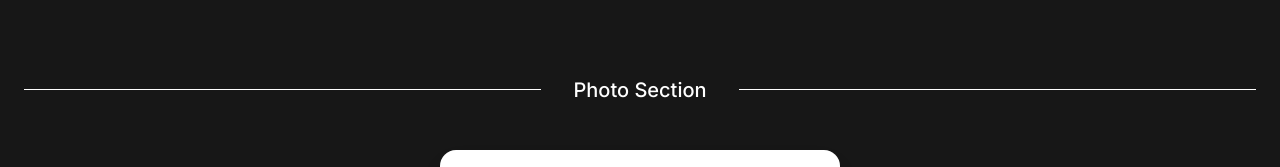
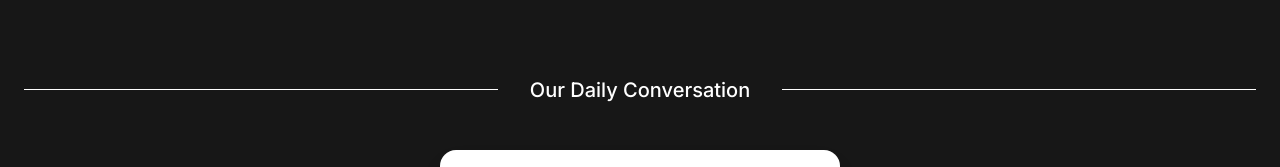
Before and after one commit to txxasif/FloodscapeMemories, a Next.js app: page /about in a window 1280 px wide. Shown: the part 1051-1218 px from the top of the page. Built offline with nearby package versions, Linux system fonts and the light colour scheme.

Commit message:
about us

```diff
--- a/components/WelcomeMessage.tsx
+++ b/components/WelcomeMessage.tsx
@@ -1,7 +1,9 @@
 import React from "react";
+import BlurFade from "./magicui/blur-fade";
 
 const WelcomeMessage = () => {
   return (
+    <BlurFade inView>
       <main>
         <div className="py-12">
           <div className="mx-auto max-w-7xl sm:px-6 lg:px-8">
@@ -24,6 +26,7 @@ const WelcomeMessage = () => {
           </div>
         </div>
       </main>
+    </BlurFade>
   );
 };
 
--- a/components/ui/Notification.tsx
+++ b/components/ui/Notification.tsx
@@ -43,14 +43,14 @@ export function Notifications({ className }: { className?: string }) {
   return (
     <div
       className={cn(
-        "relative flex w-full flex-col  p-6 overflow-hidden rounded-lg md:min-h-screen bg-background space-y-10",
+        "relative flex w-full flex-col  p-6 overflow-hidden rounded-lg h-screen bg-background space-y-10",
         className
       )}
     >
       <IntroText
         bgColor="bg-none"
         borderColor="border-white"
-        text="Photo Section"
+        text="Our Daily Conversation"
       />
 
       <AnimatedList>
```
Lines whose indentation alone changed are shown as unchanged.
